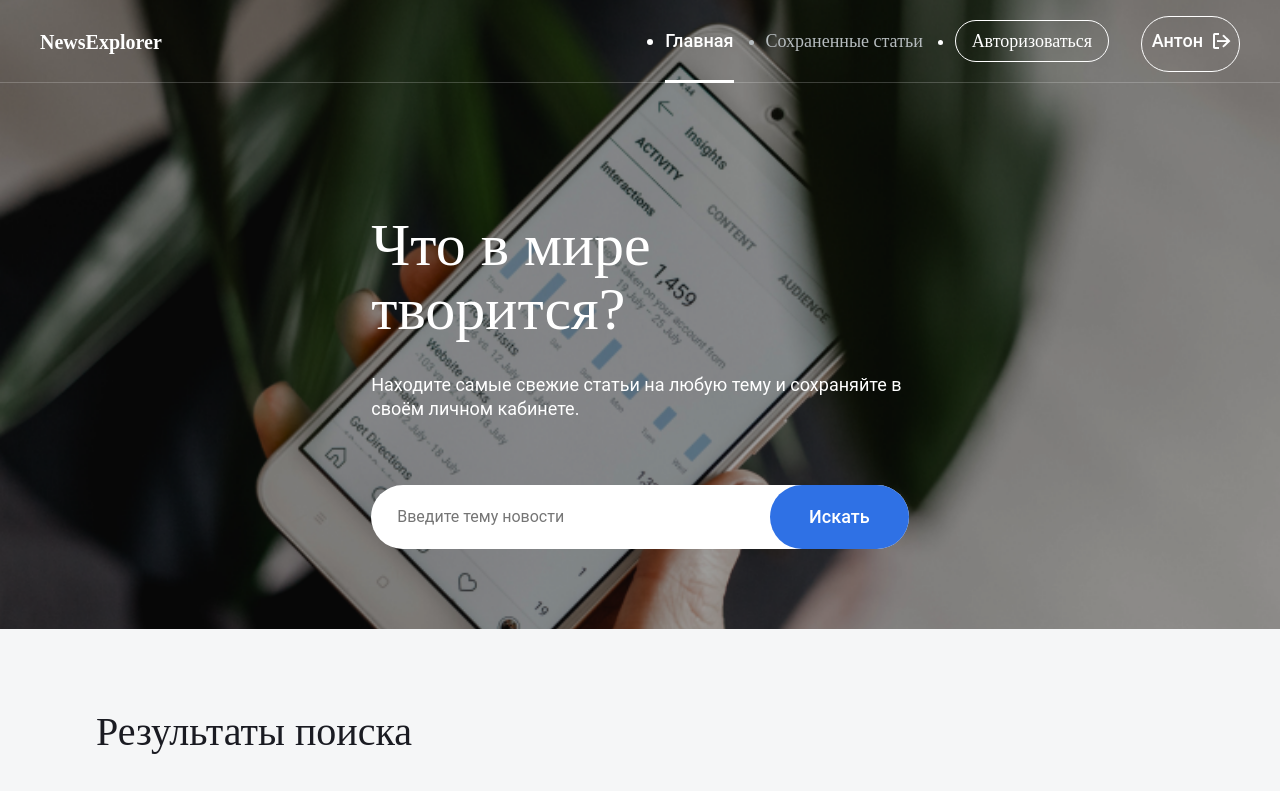
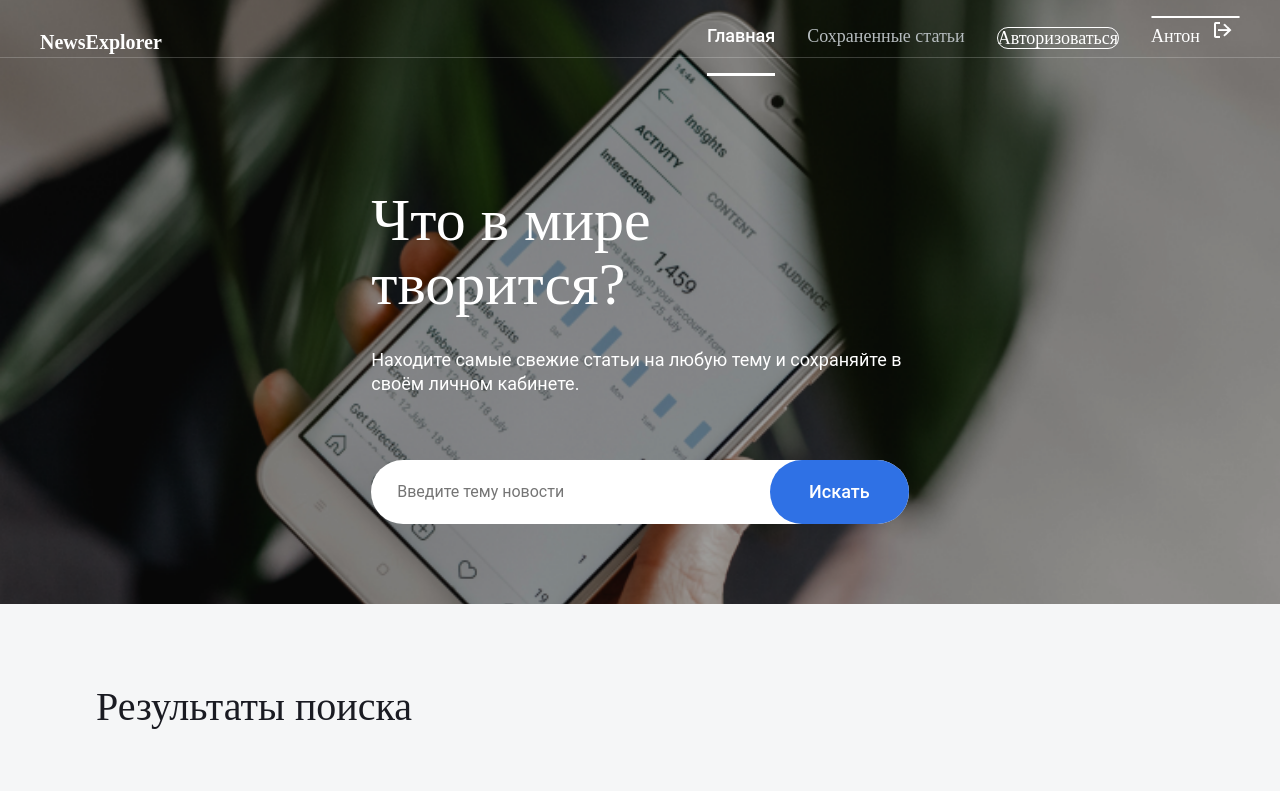
Before and after one commit to antonkozhukhov/news-explorer-frontend, a website built with webpack: page src/index.html in a window 1280 px wide. Shown: the top 791 px of the page. Built offline with nearby package versions, Linux system fonts and the light colour scheme.

Commit message:
First commit

```diff
--- a/src/index.html
+++ b/src/index.html
@@ -13,13 +13,13 @@
         <header class="header">
           <h1 class="header__tittle">NewsExplorer</h1>
           <ul class="header__menu ">
-              <li href="./index.html" class="header__main">Главная</li>
-              <li href="./saved.html" class="header__saved-articles ">Сохраненные статьи</li>
-              <li href="./index.html" class="header__auth">Авторизоваться</li>
-              <li class="header__name-menu ">
+              <li><a href="./index.html" class="header__main">Главная</a></li>
+              <li><a href="./saved.html" class="header__saved-articles ">Сохраненные статьи</a></li>
+              <li><a href="./index.html" class="header__auth">Авторизоваться</a></li>
+              <li><div class="header__name-menu "></div>
                 <a href="./index.html" class="header__name">Антон</a>
                 <a href="./index.html" class="header__name-icon"><img alt="иконка выхода" src="<%=require('./images/logout.png').default%>"/></a>
-              </li>
+              </div></li>
             </ul>
           <img class="header__menu_mobile-img"  src = "<%=require('./images/mobile/menu_main.png').default%>" alt="иконка меню">
         </header>
@@ -152,8 +152,8 @@
         <footer class="footer">
             <p class=" footer__copyright">2020 Supercite</p>
             <ul class="footer__info">
-              <li href="" class="footer__info-main">Главная</li>
-              <li href="https://praktikum.yandex.ru/" class="footer__info-yapracticum" target="_blank">Яндекс.Практикум</li>
+              <li><a href="./index.html" class="footer__info-main">Главная</a></li>
+              <li><a href="https://praktikum.yandex.ru/" class="footer__info-yapracticum" target="_blank">Яндекс.Практикум</a></li>
               </ul>
             <div class="footer__icons">
               <a href="https://github.com/antonkozhukhov/" class="footer__icon" target="_blank"><picture alt="гитхаб"   src="<%=require('./images/github.png').default%>" ></a>
--- a/src/main/main.css
+++ b/src/main/main.css
@@ -37,3 +37,6 @@ body{
 max-width: 1440px;
 margin: auto;
 }
+ul{
+  list-style-type: none;
+}
```
Also changed, not shown: src/saved.html (+4 -4 lines).
